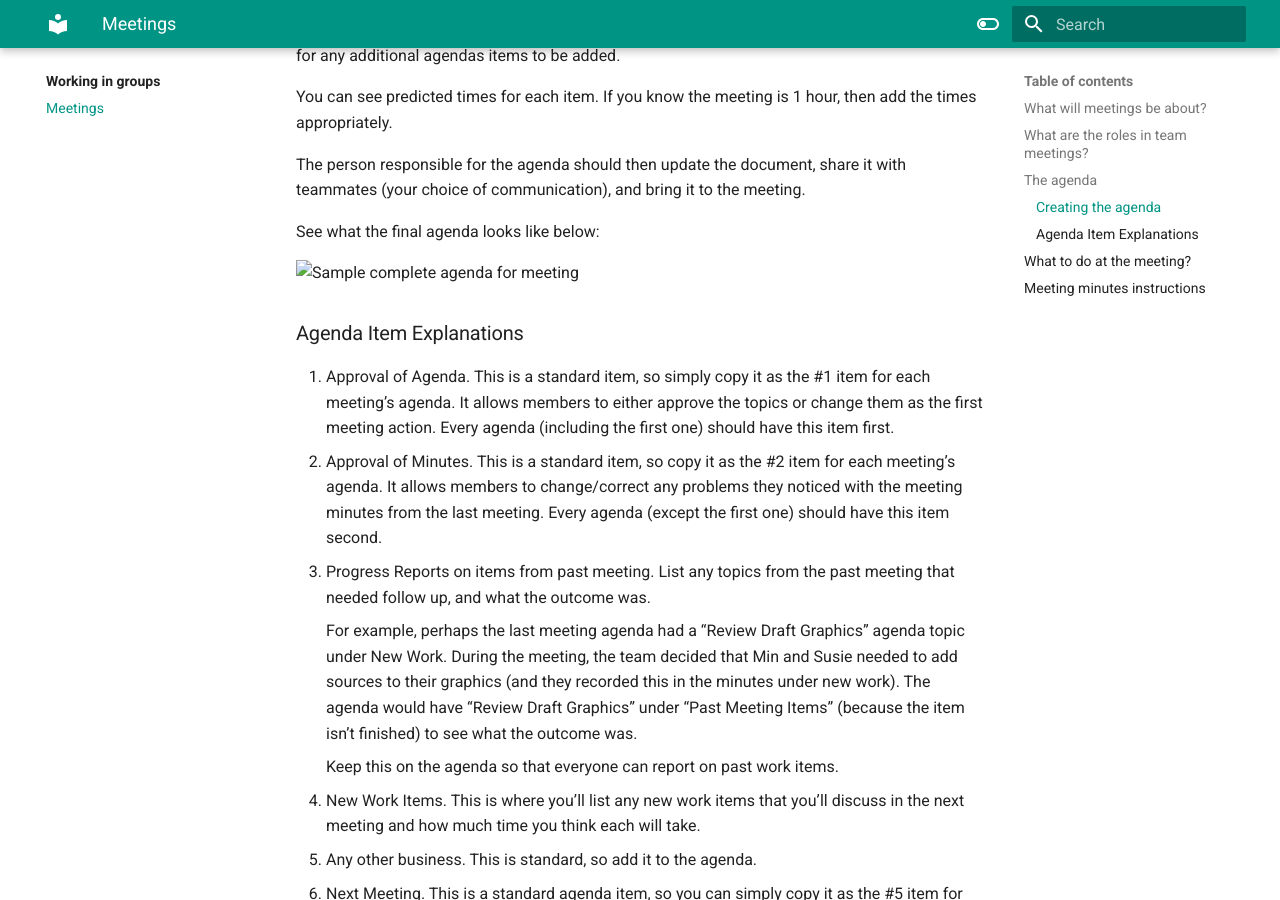
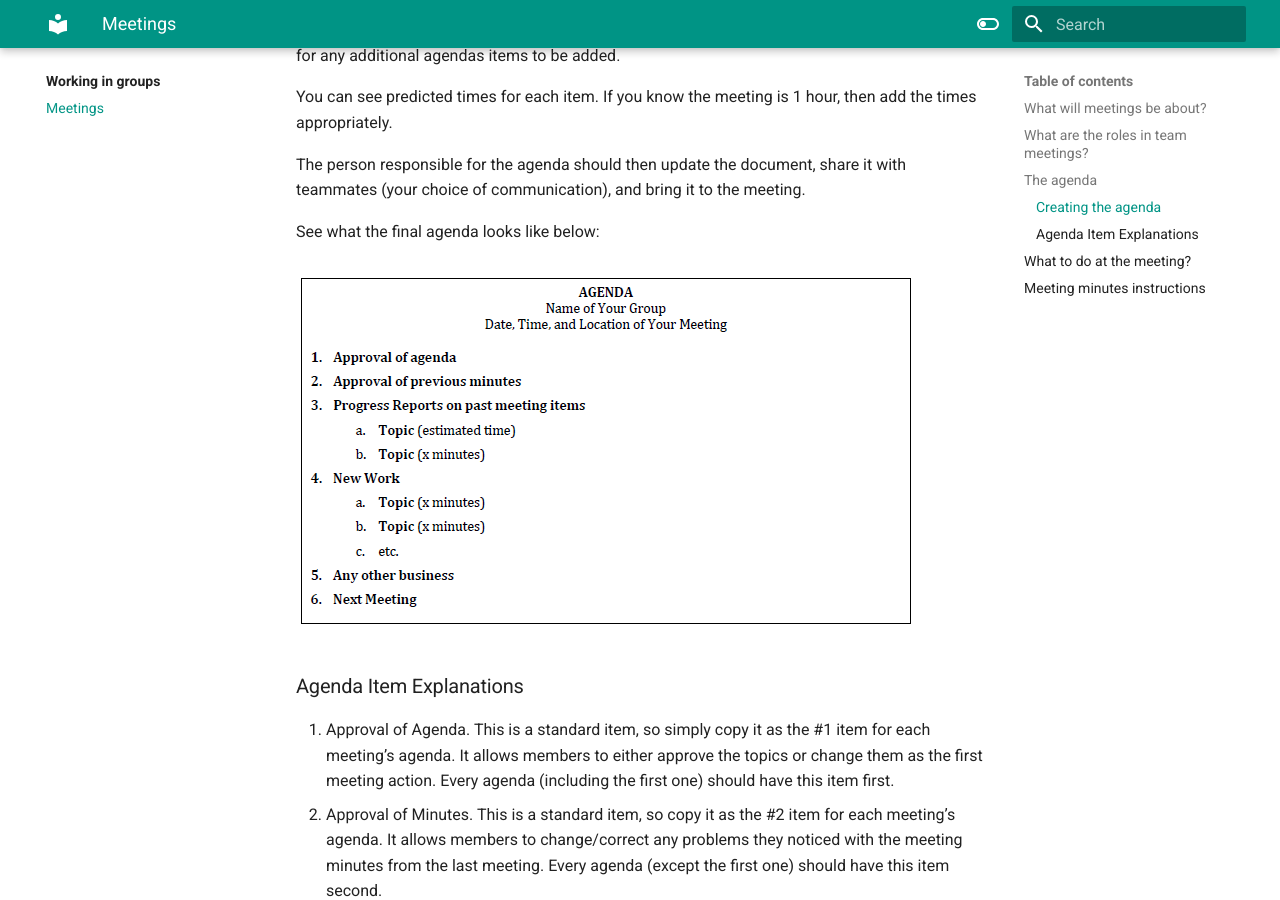
Before and after one commit to SamLee77/Communication-guide, an MkDocs documentation site: the page built from docs/Working_in_groups/Meetings.md, in a window 1280 px wide and 900 px high, scrolled down 3209 px. Built offline with MkDocs 1.6.1 and Material for MkDocs 9.7.7, drawn with Linux system fonts in a browser that asks for light colours; emoji names are drawn with the system emoji font.

Commit message:
added paths to images in meetings.md

```diff
--- a/docs/Working_in_groups/Meetings.md
+++ b/docs/Working_in_groups/Meetings.md
@@ -84,9 +84,10 @@ The person responsible for the agenda should then update the document, share it
 
 See what the final agenda looks like below:
 
-![Sample complete agenda for meeting](..\assets\images\Complete_agenda.PNG)
+![Sample complete agenda for meeting](../assets/images/Complete_agenda.PNG)
 
 ### Agenda Item Explanations
+
 1. Approval of Agenda. This is a standard item, so simply copy it as the #1 item for each meeting’s agenda. It allows members to either approve the topics or change them as the first meeting action. Every agenda (including the first one) should have this item first.
 2. Approval of Minutes. This is a standard item, so copy it as the #2 item for each meeting’s agenda. It allows members to change/correct any problems they noticed with the meeting minutes from the last meeting. Every agenda (except the first one) should have this item second.
 3. Progress Reports on items from past meeting. List any topics from the past meeting that needed follow up, and what the outcome was.
@@ -113,7 +114,7 @@ The *Recorder* takes notes during a meeting (see sample and instructions).
 
 The Recorder turns the notes (which are commonly like a rough draft) and turns them into minutes within a day of the meeting and sends them to team members. Include the word “Minutes” and the meeting date in the file name.
 
-![Sample meeting minutes](..\assets\images\meeting_minutes.PNG)
+![Sample meeting minutes](../assets/images/meeting_minutes.PNG)
 
 ## Meeting minutes instructions
 
```
